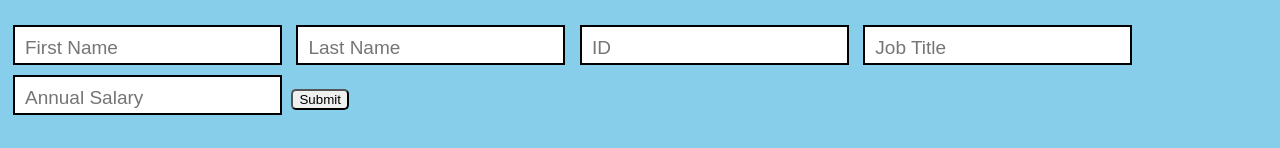
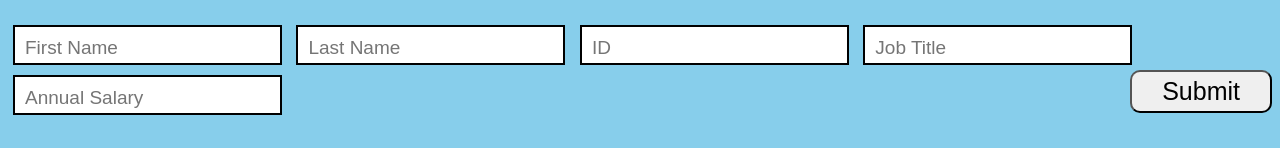
Before and after one commit to astridcpulse/weekend-jquery-salary-calculator, a plain HTML site: page index.html in a window 1280 px wide. Shown: the part 245-393 px from the top of the page. Drawn offline with Linux system fonts and the light colour scheme.

Commit message:
added more styling

```diff
--- a/style.css
+++ b/style.css
@@ -18,7 +18,9 @@ h2 {
     font-weight: 500;
     font-size: 30px;
 }
-}
+
+
+
 table, tr, td {
     border-collapse: collapse;
     border: 2px solid;
@@ -38,6 +40,14 @@ button {
     border-radius: 5px;
 }
 
+#submit-button {
+    border-radius: 10px;
+    padding: 5px 30px;
+    font-size: 25px;
+    float: right;
+}
+
+
 input {
     box-sizing: border-box;
     margin: 5px;
```
